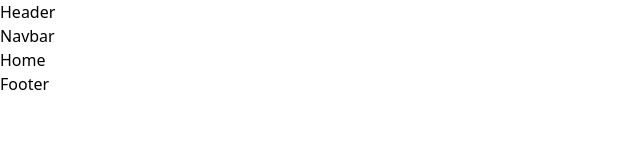
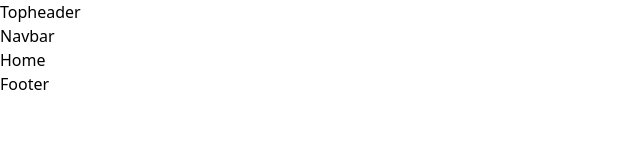
Before and after one commit to sohelrana3/Electon-E-commerce-website, a React (Create React App) app: page / in a window 1280 px wide. Shown: the top 160 px of the page, without its empty margins (0-640 px from the left). Built offline with nearby package versions, Linux system fonts and the light colour scheme.

Commit message:
topheader js file

```diff
--- a/src/components/Header.js
+++ b/src/components/Header.js
@@ -1,8 +1,12 @@
 import React from 'react'
+import Topheader from './leyouts/Topheader'
+
 
 const Header = () => {
   return (
-    <div>Header</div>
+    <div>
+      <Topheader />
+    </div>
   )
 }
 
--- /dev/null
+++ b/src/components/leyouts/Topheader.js
@@ -0,0 +1,9 @@
+import React from 'react'
+
+const Topheader = () => {
+  return (
+    <div>Topheader</div>
+  )
+}
+
+export default Topheader
```
